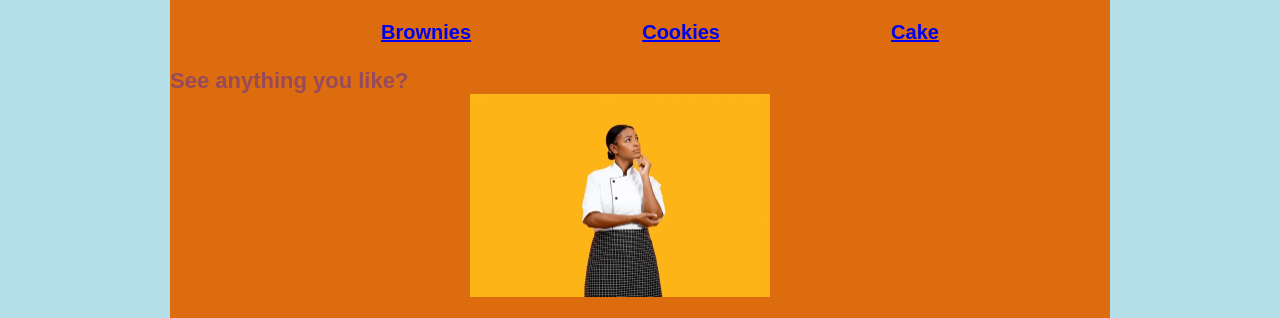
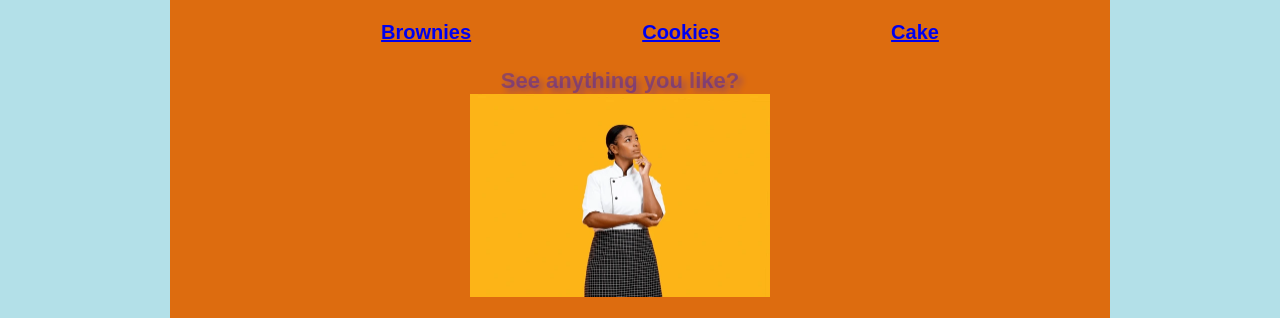
Before and after one commit to Tatibaydati/odin-recipes, a plain HTML site: page index.html in a window 1280 px wide. Shown: the part 160-478 px from the top of the page. Drawn offline with Linux system fonts and the light colour scheme.

Commit message:
add more style to index.html
added some shadows to text in index.html

```diff
--- a/style.css
+++ b/style.css
@@ -76,5 +76,6 @@ li {
     width: 900px;
     margin-left: auto;
     margin-right: auto;
-
+    text-align: center;
+    text-shadow: 4px 4px 6px #0000ff50;
 }
```
